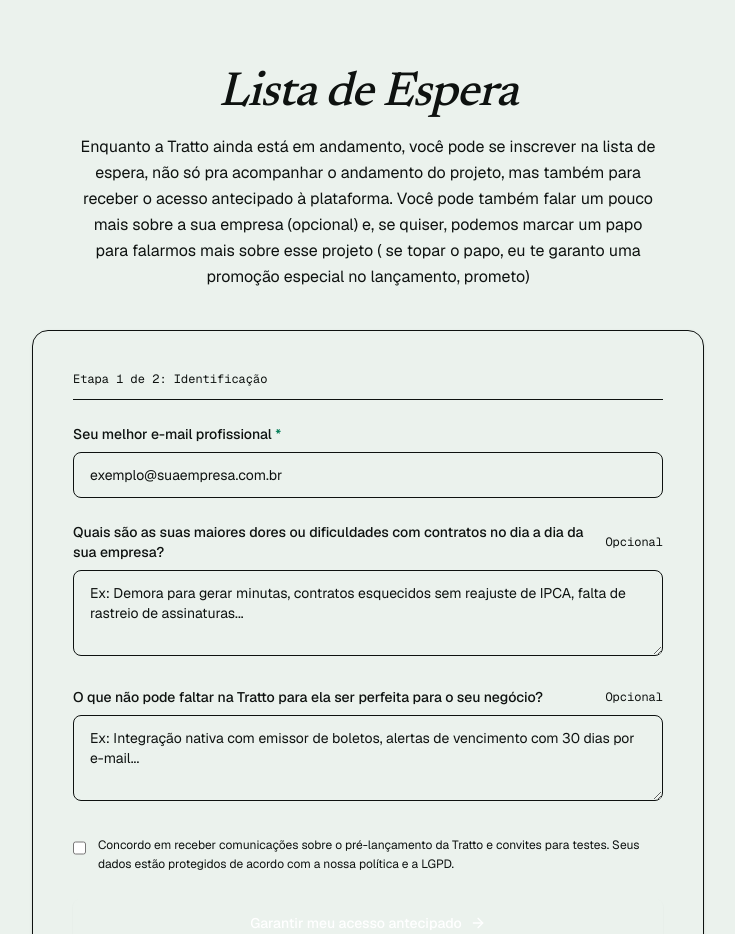
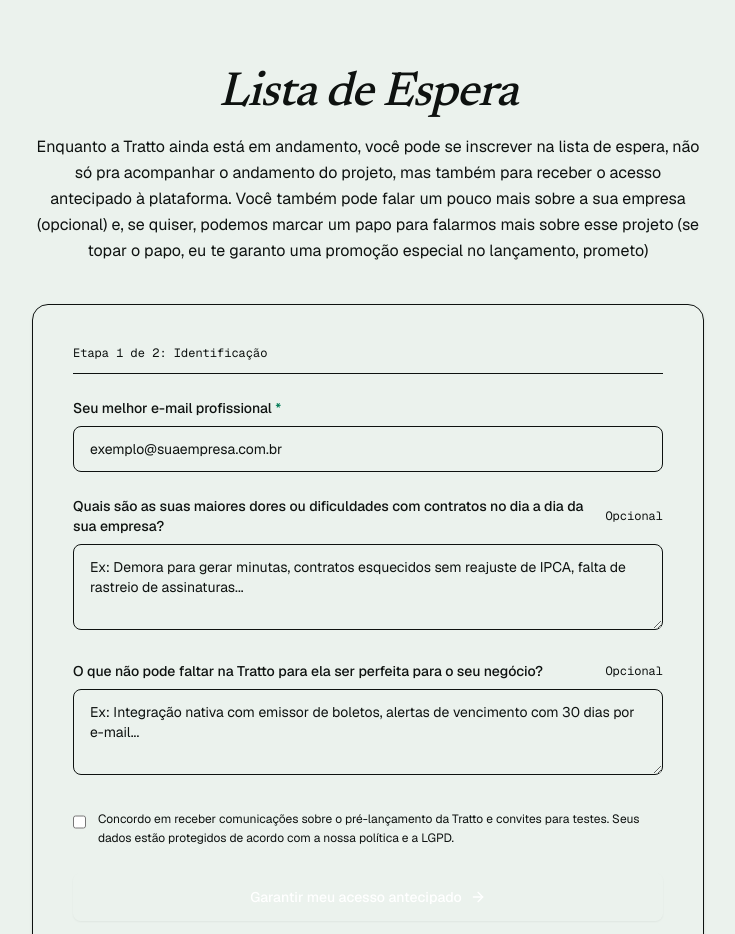
Before and after one commit to brtorresdel/tratto-landing-page, a Next.js app: page / in a window 1280 px wide. Shown: the part 7600-8534 px from the top of the page, without its empty margins (272-1007 px from the left). Built offline with nearby package versions, Linux system fonts and the light colour scheme.

Commit message:
refactor(waitlist): ajusta largura e correcoes de pontuacao na descricao

```diff
--- a/src/components/waitlist-section.tsx
+++ b/src/components/waitlist-section.tsx
@@ -72,8 +72,8 @@ export function WaitlistSection({
             <h2 className="font-serif italic text-3xl sm:text-4xl lg:text-5xl font-medium tracking-tight text-[var(--sage-text-primary)]">
               Lista de Espera
             </h2>
-            <p className="text-sm sm:text-base text-[var(--sage-text-secondary)] max-w-xl mx-auto leading-relaxed">
-              Enquanto a Tratto ainda está em andamento, você pode se inscrever na lista de espera, não só pra acompanhar o andamento do projeto, mas também para receber o acesso antecipado à plataforma. Você pode também falar um pouco mais sobre a sua empresa (opcional) e, se quiser, podemos marcar um papo para falarmos mais sobre esse projeto ( se topar o papo, eu te garanto uma promoção especial no lançamento, prometo)
+            <p className="text-sm sm:text-base text-[var(--sage-text-secondary)] w-full mx-auto leading-relaxed">
+              Enquanto a Tratto ainda está em andamento, você pode se inscrever na lista de espera, não só pra acompanhar o andamento do projeto, mas também para receber o acesso antecipado à plataforma. Você também pode falar um pouco mais sobre a sua empresa (opcional) e, se quiser, podemos marcar um papo para falarmos mais sobre esse projeto (se topar o papo, eu te garanto uma promoção especial no lançamento, prometo)
             </p>
           </div>
         )}
```
